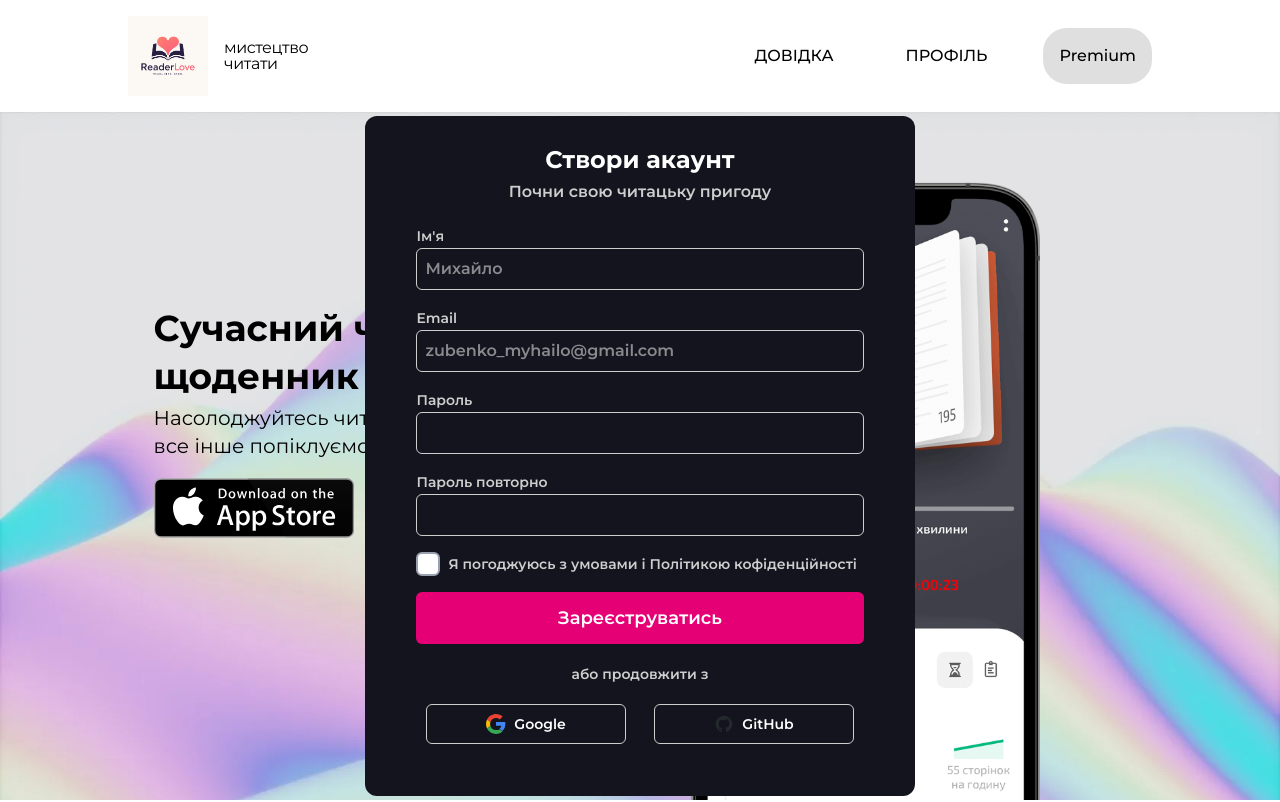
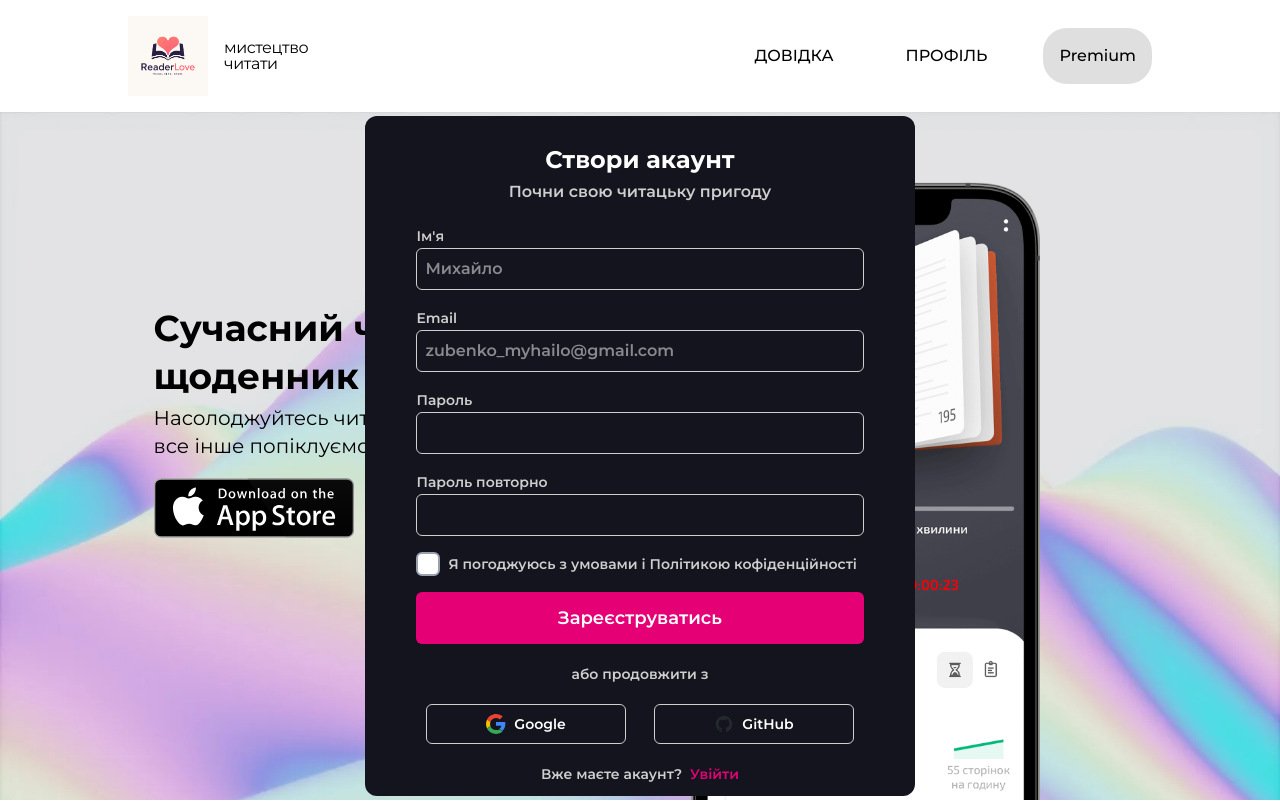
Before and after one commit to Dimaaap/ReaderLoveFrontend, a Next.js app: page / in a window 1280 px wide. Shown: the top 802 px of the page. Built offline with nearby package versions, Linux system fonts and the light colour scheme; no server answers.

Commit message:
Updated signup modal

```diff
--- a/src/components/modals/SignUpModal.jsx
+++ b/src/components/modals/SignUpModal.jsx
@@ -67,6 +67,13 @@ export const SignUpModal = () => {
             <ContinueWithBtn icon={ <Image src="/icons/google.svg" width={20} height={ 20 } alt="Google" /> } text="Google" />
             <ContinueWithBtn icon={ <Image src="/icons/github.svg" width={20} height={ 20 } alt="GitHub" /> } text="GitHub" />
           </div>
+
+          <span className="flex items-center gap-2 text-sm font-semibold text-[#cecece] justify-center text-center cursor-pointer">
+            Вже маєте акаунт?
+            <span className="text-pink-600 hover:underline transition-all ease-in-out duration-300">
+              Увійти
+            </span>
+          </span>
       </div>
     </div>
 
```
